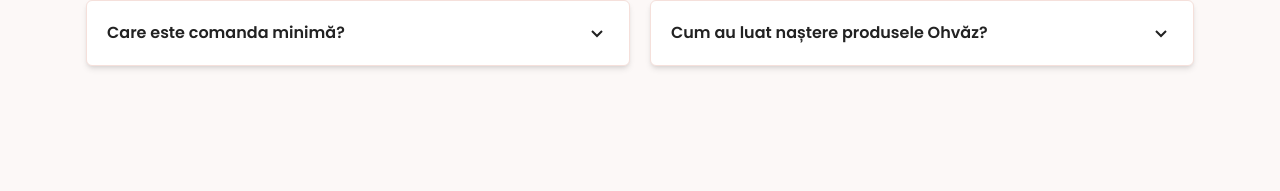
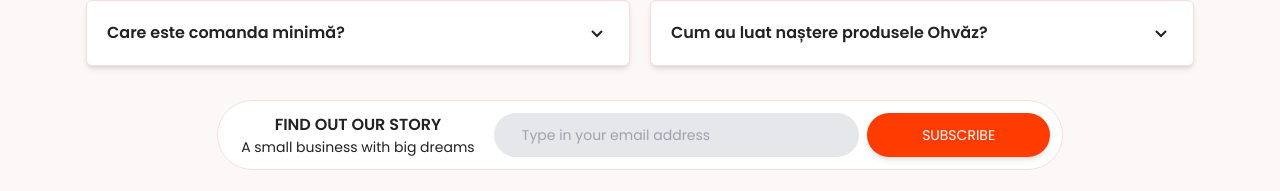
Before and after one commit to JoesephEgbenchong/ohvaz-clone-react, a React (Create React App) app: page / in a window 1280 px wide. Shown: the part 1514-1705 px from the top of the page. Before the commit the page ends 1614 px from the top, so only its background shows below. Built offline with nearby package versions, Linux system fonts and the light colour scheme.

Commit message:
Create the NewsLetter component

```diff
--- /dev/null
+++ b/src/components/NewsLetter.jsx
@@ -0,0 +1,49 @@
+import React, { useState } from 'react'
+
+export default function NewsLetter() {
+    const [formData, setFormData] = useState({});
+
+    const handleChange = (event) => {
+        const name = event.target.name;
+        const value = event.target.value;
+
+        setFormData(values => ({...values, [name] : value}));
+    }
+
+  return (
+    <>
+        <div className='mb-6 w-full md:w-[75%] items-center justify-center mx-auto
+        bg-white p-3 rounded-full border border-sectionSeparate'>
+            <form className='w-full flex space-x-2'>
+                <div className='w-[70%] flex flex-col items-center'>
+                    <p className='text-textBlack font-Poppins font-semibold uppercase text-base'>
+                        Find out Our Story
+                    </p>
+                    <span className='text-textBlack font-Poppins text-sm'>
+                        A small business with big dreams
+                    </span>
+                </div>
+                <div className='w-full'>
+                    <input
+                        className="w-full bg-gray-200 text-sm font-Poppins text-textBlack rounded-full
+                        px-7 py-3 transition duration-150 ease-in-out "
+                        type="email"
+                        name="email"
+                        value={formData.email || ""}
+                        onChange={handleChange}
+                        placeholder="Type in your email address"/>
+                    </div>
+                <div className='w-[50%]'>
+                    <button
+                    className='w-full bg-primary text-white px-7 py-3 shadow-md uppercase font-Poppins
+                    rounded-full hover:bg-primary-dark-1 hover:shadow-lg transition duration-200 ease-in-out
+                    active:bg-primary-dark-2 active:shadow-xl text-sm'
+                    type="submit">
+                        Subscribe
+                    </button>
+                </div>
+            </form>
+        </div>
+    </>
+  )
+}
--- a/src/pages/Home.jsx
+++ b/src/pages/Home.jsx
@@ -5,6 +5,7 @@
 import VerticalSeparator from '../components/VerticalSeparator';
 import faqData from '../faqData';
 import Accordion from '../components/Accordion';
+import NewsLetter from '../components/NewsLetter';
 
 export default function Home() {
 
@@ -88,6 +89,8 @@
           ))}
         </div>
       </div>
+
+      <NewsLetter />
     </div>
   )
 }
```
